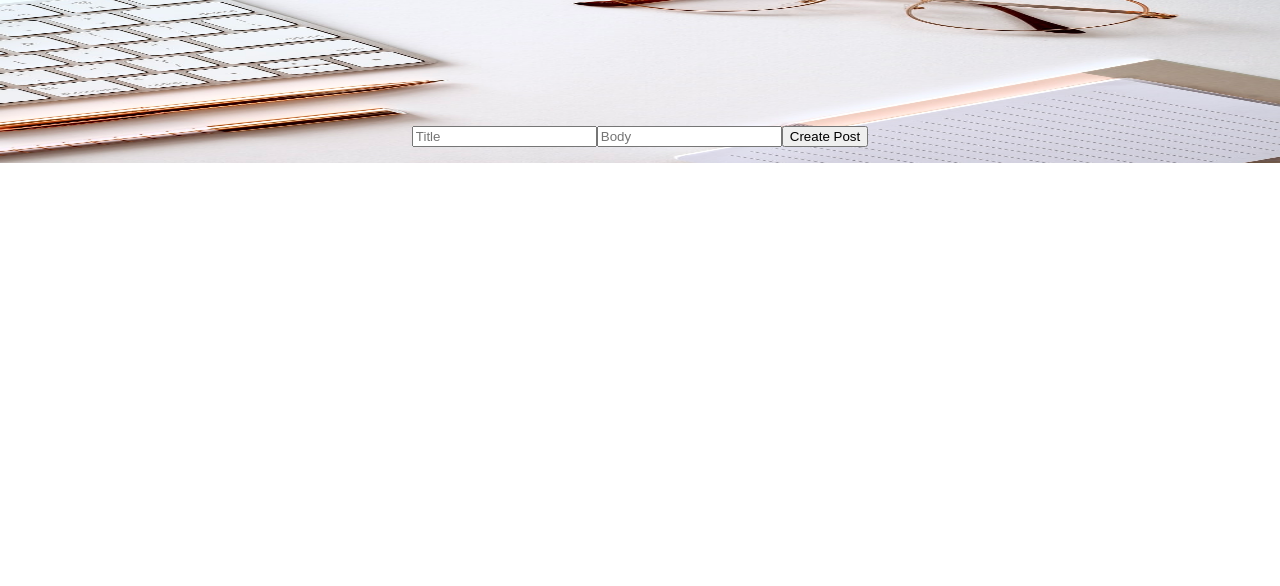
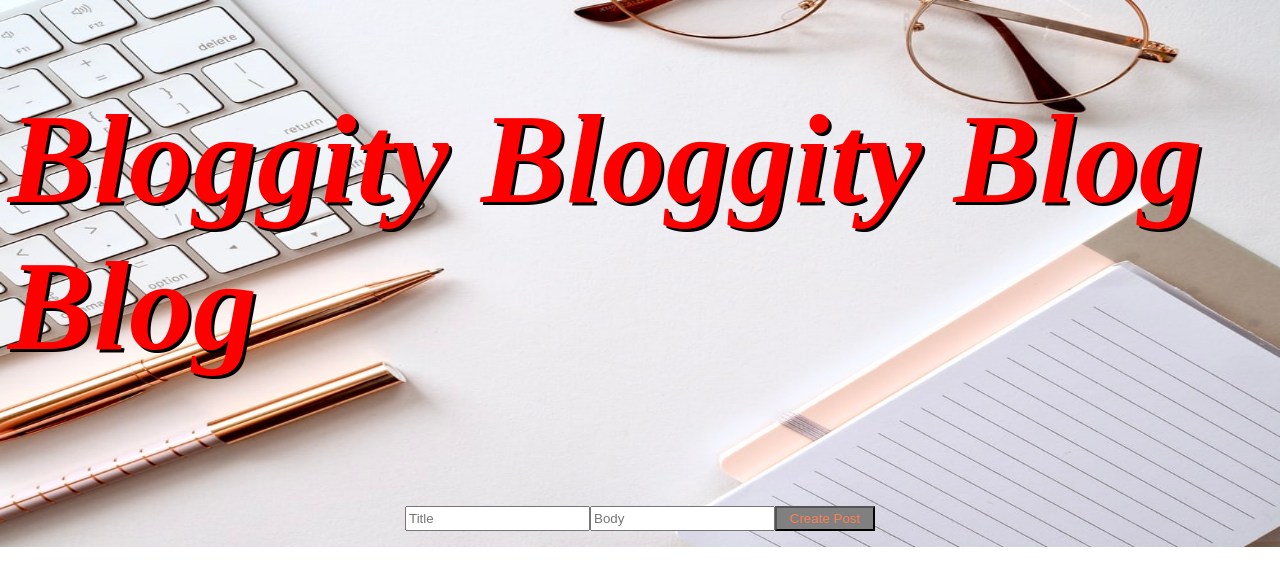
Before and after one commit to RSakultarawattn/35-actions, a React app: page / in a window 1280 px wide. Shown: the top 586 px of the page. Built offline with nearby package versions, Linux system fonts and the light colour scheme.

Commit message:
functional working on testing

```diff
--- a/src/actions/commentActions.js
+++ b/src/actions/commentActions.js
@@ -5,13 +5,13 @@ export const createComment = comment => ({
 });
 
 export const DELETE_COMMENT = 'DELETE_COMMENT';
-export const deleteComment = body => ({
+export const deleteComment = (body) => ({
   type: DELETE_COMMENT,
-  payload: body
+  payload: (body)
 });
 
-export const DELETE_POST_COMMENTS = 'DELETE_COMMENT';
+export const DELETE_POST_COMMENTS = 'DELETE_POST_COMMENT';
 export const deleteComments = index => ({
   type: DELETE_POST_COMMENTS,
   payload: index
-})
+});
--- a/src/components/App.css
+++ b/src/components/App.css
@@ -1,3 +1,14 @@
+
+h1 {
+    display: flex;
+    justify-content: center;
+    font-size: 8em;
+    font-weight: bold;
+    font-family: dragon;
+    font-style: oblique;
+    color: red;
+    text-shadow: black 3px 3px;
+}
 body {
     background-image: url("/src/components/assets/bloggybg.jpg");
     background-repeat: no-repeat;
@@ -16,3 +27,10 @@ dl {
     font-weight: bold;
     font-size: 1em;
 }
+
+button {
+    color: coral;
+    background-color: gray;
+    height: 25px;
+    width: 100px;
+}
--- a/src/components/app/App.jsx
+++ b/src/components/app/App.jsx
@@ -4,8 +4,11 @@ import PostForm from './form/PostForm';
 import '../../components/App.css';
 
 function App() {
+
   return (
+
     <>
+    <h1>Bloggity Bloggity Blog Blog</h1>
       <PostForm />
       <PostList />
     </>
--- a/src/components/app/posts/Post.jsx
+++ b/src/components/app/posts/Post.jsx
@@ -7,11 +7,12 @@ import CommentForm from '../comments/CommentForm';
 import CommentList from '../comments/CommentList';
 
 
+
 const Post = ({ index, title, body, comments }) => {
   const dispatch = useDispatch();
 
   const handleClick = () => {
-    dispatch(deletePost(index));
+    dispatch(deletePost(body));
     dispatch(deleteComments(index));
 
   };
@@ -25,10 +26,15 @@ const Post = ({ index, title, body, comments }) => {
 
         <dt>Body</dt>
         <dd>{body}</dd>
+
         <button onClick={handleClick}>Delete</button>
+
+        <CommentForm index={index}/>
+        <CommentList comments={comments}/>
+
       </dl>
-      <CommentForm index={index}/>
-      <CommentList comments={comments}/>
+
+
 
 
 
--- a/src/reducers/commentReducer.js
+++ b/src/reducers/commentReducer.js
@@ -1,5 +1,5 @@
-import { CREATE_COMMENT, DELETE_COMMENT } from '../actions/commentActions';
-import { DELETE_POST } from '../actions/postActions';
+import { CREATE_COMMENT, DELETE_POST_COMMENTS, DELETE_COMMENT } from '../actions/commentActions';
+
 
 
 export const initialState = {
@@ -13,10 +13,10 @@ const reducer = (state = initialState, action) => {
         ...state,
         comments: [...state.comments, action.payload]
       };
-    case DELETE_COMMENT: {
+    case DELETE_POST_COMMENTS: {
       const comments = state
         .comments
-        .filter(comment => comment.body !== action.payload);
+        .filter(comment => comment.index !== action.payload);
 
       return {
         ...state,
@@ -24,9 +24,18 @@ const reducer = (state = initialState, action) => {
       };
     }
 
-    case DELETE_POST:
-      return initialState(state, action.payload);
+    case DELETE_COMMENT:{
+      const comments = state
+        .comments
+        .filter(comment => comment.body !== action.payload);
 
+
+
+      return {
+        ...state,
+        comments
+      };
+    }
     default:
       return state;
   }
```
